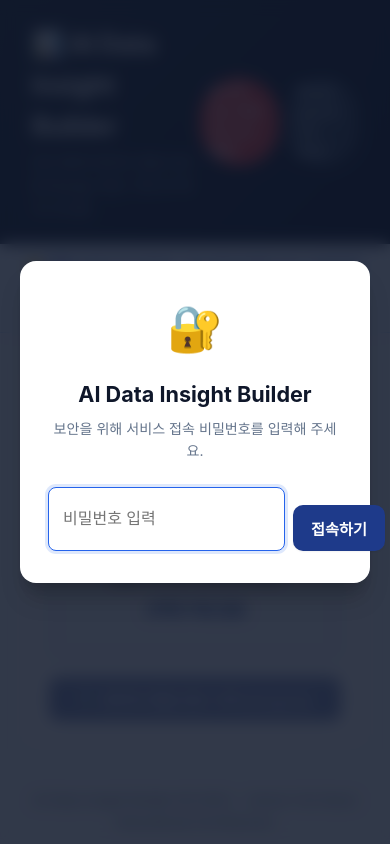
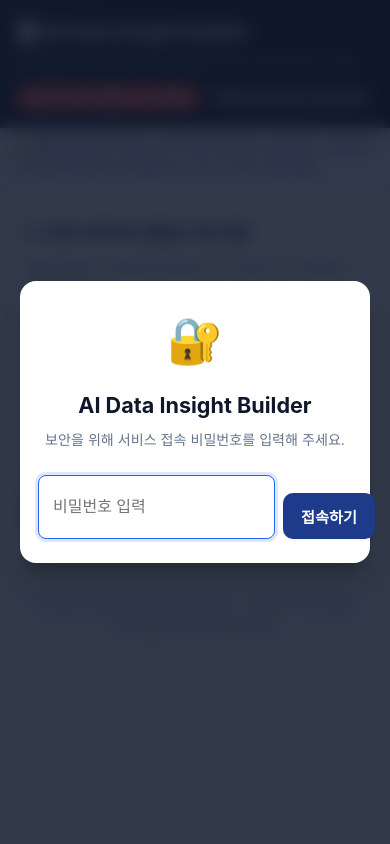
Before and after one commit to jyhy0323/data-insight-builder, a Flask app: page / in a window 390 px wide. Run offline with Flask 3, Linux system fonts and the light colour scheme.

Commit message:
style: optimize mobile responsive layout, touch targets, and iOS safe areas

```diff
--- a/static/style.css
+++ b/static/style.css
@@ -849,3 +849,173 @@ body {
     text-align: left;
     margin-top: 2px;
 }
+
+/* ==========================================================================
+   Mobile Responsive & PWA Touch Optimizations
+   ========================================================================== */
+
+/* 아이폰 Safe Area & 기본 모바일 여백 */
+body {
+    padding-bottom: calc(60px + env(safe-area-inset-bottom, 0px));
+}
+
+@media (max-width: 768px) {
+    /* 헤더 컴팩트 스택 */
+    .app-header {
+        padding: calc(16px + env(safe-area-inset-top, 0px)) 16px 16px 16px;
+        flex-direction: column;
+        align-items: flex-start;
+        gap: 12px;
+    }
+
+    .app-header h1 {
+        font-size: 1.25rem;
+    }
+
+    .app-header .subtitle {
+        font-size: 0.8rem;
+    }
+
+    .server-status-bar {
+        width: 100%;
+        display: flex;
+        flex-wrap: wrap;
+        gap: 6px;
+        justify-content: space-between;
+    }
+
+    .notice-banner {
+        padding: 8px 12px;
+        font-size: 0.8rem;
+        text-align: left;
+    }
+
+    /* 컨테이너 및 카드 */
+    .container {
+        padding: 0 10px;
+        margin: 14px auto;
+        gap: 16px;
+    }
+
+    .card {
+        padding: 18px 14px;
+        border-radius: var(--radius-md);
+    }
+
+    .card h2 {
+        font-size: 1.15rem;
+    }
+
+    .section-desc {
+        font-size: 0.84rem;
+        margin-bottom: 14px;
+    }
+
+    /* 메트릭 그리드 (2열) */
+    .metrics-grid {
+        grid-template-columns: repeat(2, 1fr);
+        gap: 8px;
+    }
+
+    .metric-card {
+        padding: 10px 12px;
+    }
+
+    .metric-label {
+        font-size: 0.72rem;
+    }
+
+    .metric-value {
+        font-size: 1.05rem;
+    }
+
+    /* 자연어 검색창 & Q&A 모바일 세로 배치 */
+    .nl-form, .qa-form {
+        flex-direction: column;
+        gap: 8px;
+    }
+
+    .nl-input, .qa-input {
+        width: 100%;
+        font-size: 16px !important; /* iOS 자동 줌인(Zoom) 방지 필수 규칙 */
+        padding: 12px 14px;
+    }
+
+    .nl-form .btn-primary, .qa-form .btn {
+        width: 100%;
+        height: 44px; /* 모바일 터치 권장 크기 */
+        font-size: 0.95rem;
+        justify-content: center;
+    }
+
+    /* 추천 질문 칩 터치 영역 최적화 */
+    .suggested-questions-box {
+        padding: 10px 12px;
+    }
+
+    .question-chip {
+        padding: 8px 14px;
+        font-size: 0.82rem;
+        line-height: 1.4;
+    }
+
+    .nl-chip {
+        padding: 7px 12px;
+        font-size: 0.78rem;
+    }
+
+    /* 차트 컨테이너 모바일 높이 맞춤 */
+    .chart-wrapper {
+        min-height: 280px;
+        max-height: 360px;
+        padding: 8px;
+        margin: 16px 0;
+    }
+
+    /* 표(테이블) 모바일 터치 가로 스크롤 강화 */
+    .table-wrapper {
+        margin: 10px -14px;
+        border-radius: 0;
+        border-left: none;
+        border-right: none;
+        -webkit-overflow-scrolling: touch;
+    }
+
+    .preview-table th, .preview-table td {
+        padding: 8px 10px;
+        font-size: 0.78rem;
+        white-space: nowrap;
+    }
+
+    /* 제안 카드 1열 배치 */
+    .suggestions-grid {
+        grid-template-columns: 1fr;
+        gap: 12px;
+    }
+
+    /* 말풍선 너비 확대 */
+    .chat-bubble {
+        max-width: 95%;
+        padding: 10px 14px;
+        font-size: 0.88rem;
+    }
+
+    /* 마크다운 본문 모바일 패딩 */
+    .markdown-body {
+        padding: 16px;
+        font-size: 0.9rem;
+    }
+
+    .markdown-body h2 {
+        font-size: 1.15rem;
+    }
+}
+
+@media (max-width: 480px) {
+    .metrics-grid {
+        grid-template-columns: 1fr;
+    }
+    .auth-modal-card {
+        padding: 24px 18px;
+    }
+}
```
